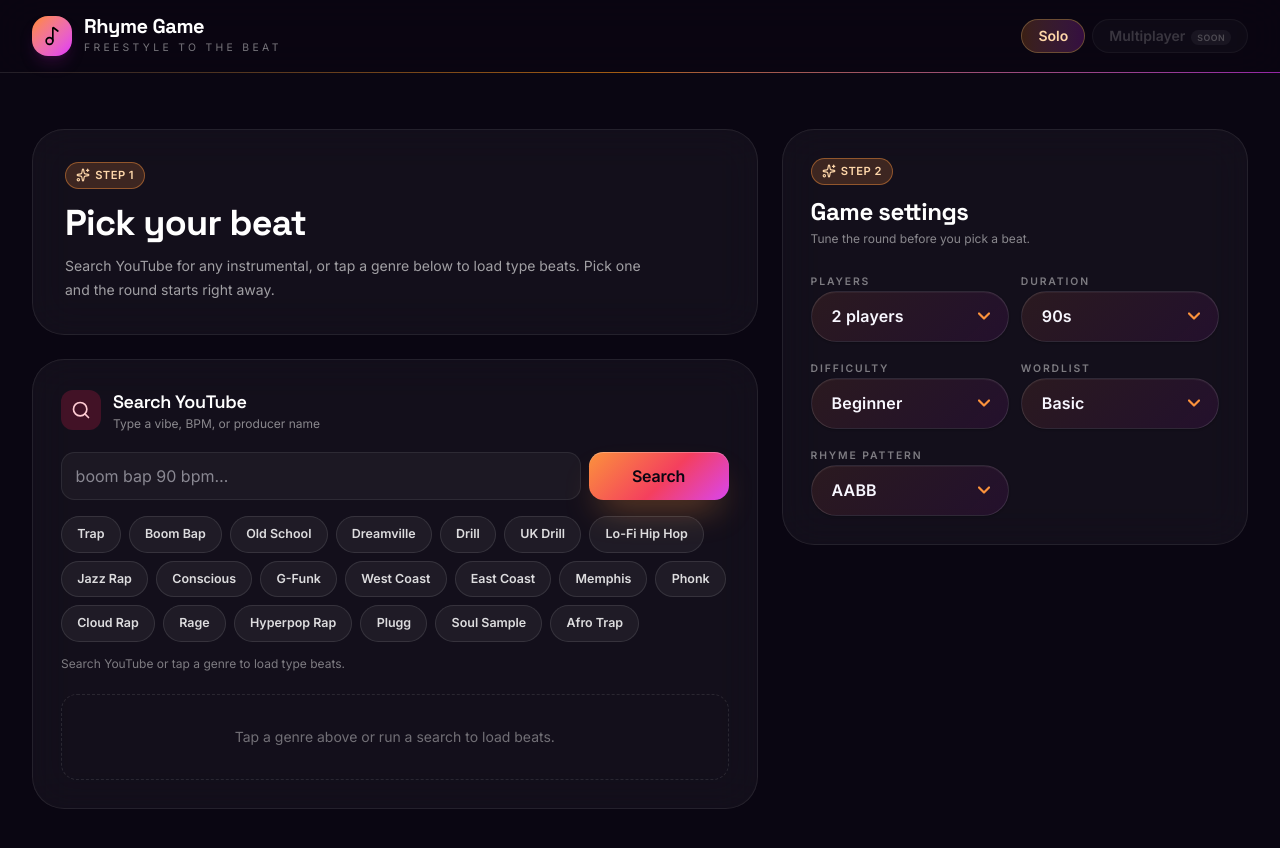
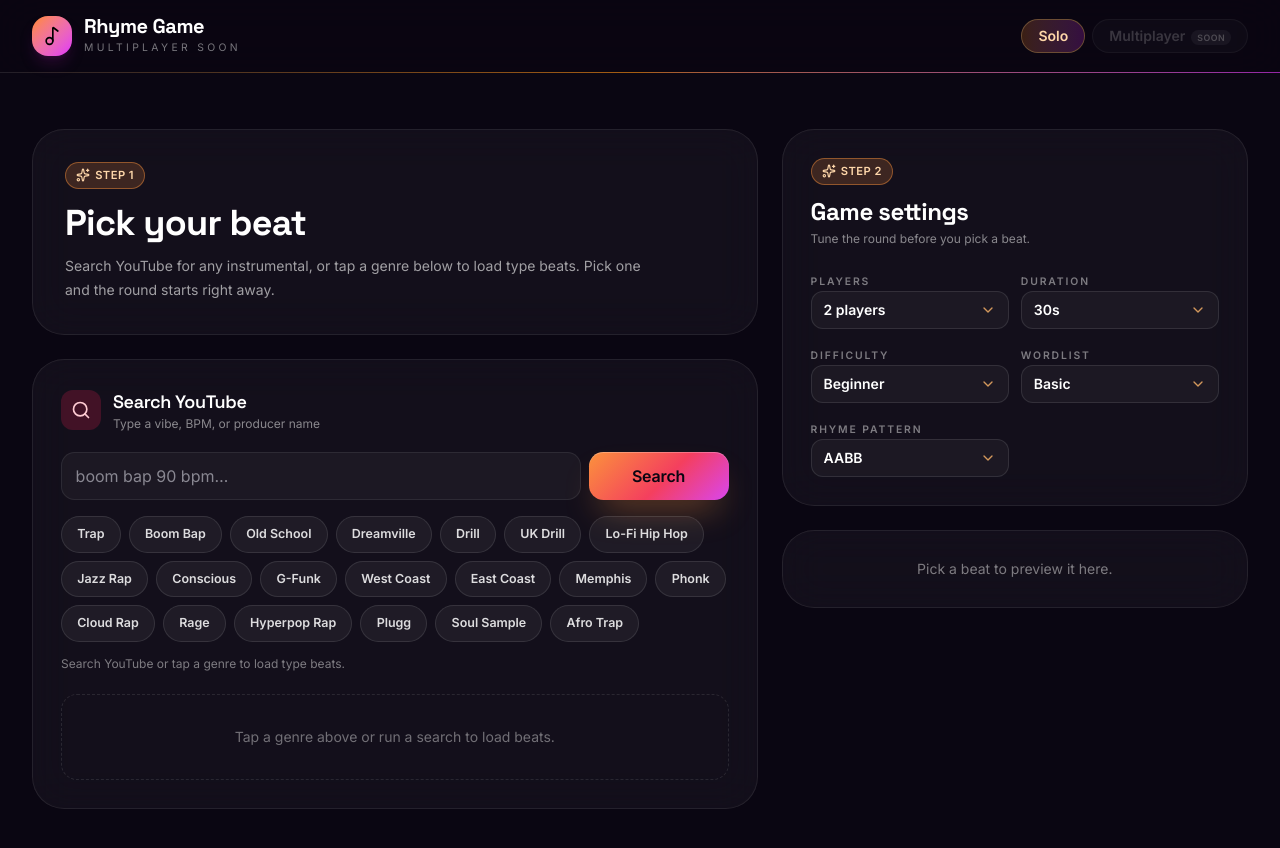
Before and after one commit to dittttt/RhymeGame, a Next.js app: page / in a window 1280 px wide. Built offline with nearby package versions, Linux system fonts and the light colour scheme.

Commit message:
feat: radix dropdowns, slimmer setting controls, beat preview player, new defaults, site polish

```diff
--- a/package.json
+++ b/package.json
@@ -10,6 +10,7 @@
     "test": "vitest run"
   },
   "dependencies": {
+    "@radix-ui/react-select": "^2.2.6",
     "@supabase/supabase-js": "^2.106.0",
     "@vercel/blob": "latest",
     "framer-motion": "^12.39.0",
--- a/src/app/globals.css
+++ b/src/app/globals.css
@@ -216,6 +216,22 @@ select.input:focus {
   color: white;
 }
 
+/* Radix Select popover animation */
+@keyframes select-pop-in {
+  from {
+    opacity: 0;
+    transform: translateY(-4px) scale(0.97);
+  }
+  to {
+    opacity: 1;
+    transform: translateY(0) scale(1);
+  }
+}
+.select-popover[data-state="open"] {
+  animation: select-pop-in 140ms cubic-bezier(0.22, 0.61, 0.36, 1);
+  transform-origin: var(--radix-select-content-transform-origin);
+}
+
 @keyframes pulse-ring {
   0% {
     transform: translate(-50%, -50%) scale(0.95);
--- a/src/app/page.tsx
+++ b/src/app/page.tsx
@@ -14,7 +14,6 @@ import {
   Users,
 } from "lucide-react";
 import {
-  defaultRoundSeconds,
   rhymeModes,
   rhymeWords,
   shuffle,
@@ -26,6 +25,7 @@ import { getBeatClock, secondsPerBeat, VISIBLE_BARS } from "@/lib/beat-clock";
 import { useYouTubePlayer } from "@/lib/use-youtube-player";
 import { WORDLISTS, type WordlistId, getWordlist } from "@/lib/wordlists";
 import { RHYME_PATTERNS, type RhymePattern } from "@/lib/rhyme-patterns";
+import { Select } from "@/components/ui/select";
 
 const RAP_GENRE_CHIPS: string[] = [
   "Trap",
@@ -72,7 +72,7 @@ export default function Home() {
   const [mode, setMode] = useState<RhymeMode>(rhymeModes[0]);
   const [difficulty, setDifficulty] =
     useState<RhymeWord["difficulty"]>("beginner");
-  const [roundSeconds, setRoundSeconds] = useState(defaultRoundSeconds);
+  const [roundSeconds, setRoundSeconds] = useState(30);
   const [numPlayers, setNumPlayers] = useState<number>(2);
   const [wordlistId, setWordlistId] = useState<WordlistId>("basic");
   const [rhymePattern, setRhymePattern] = useState<RhymePattern>("AABB");
@@ -131,7 +131,6 @@ export default function Home() {
         result.metadataConfidence ?? (result.bpm ? "parsed" : "assumed"),
       metadataNotes: result.metadataNotes,
     });
-    setStage("play");
   }
 
   return (
@@ -166,6 +165,7 @@ export default function Home() {
               onYoutubeQueryChange={setYoutubeQuery}
               onSearchYouTube={searchYouTube}
               onSelectYouTubeResult={selectYouTubeResult}
+              onStart={() => setStage("play")}
             />
           ) : selectedBeat ? (
             <GameScreen
@@ -224,7 +224,7 @@ function SiteHeader({
             <p className="mt-1 truncate text-[0.6rem] uppercase tracking-[0.32em] text-white/45 sm:text-[0.65rem]">
               {stage === "play" && selectedBeat
                 ? `${selectedBeat.bpm} BPM · ${selectedBeat.timeSignature} · ${selectedBeat.style}`
-                : "freestyle to the beat"}
+                : "MULTIPLAYER SOON"}
             </p>
           </div>
         </div>
@@ -290,6 +290,7 @@ function BeatPickerScreen(props: {
   onYoutubeQueryChange: (query: string) => void;
   onSearchYouTube: (overrideQuery?: string) => void;
   onSelectYouTubeResult: (result: SearchResult) => void;
+  onStart: () => void;
 }) {
   const {
     selectedBeat,
@@ -312,6 +313,7 @@ function BeatPickerScreen(props: {
     onYoutubeQueryChange,
     onSearchYouTube,
     onSelectYouTubeResult,
+    onStart,
   } = props;
   void _onModeChange;
   void mode;
@@ -464,78 +466,101 @@ function BeatPickerScreen(props: {
 
           <div className="mt-5 grid grid-cols-2 gap-3">
             <Field label="Players">
-              <select
-                className="input"
-                value={numPlayers}
-                onChange={(e) => onNumPlayersChange(Number(e.target.value))}
-              >
-                {[1, 2, 3, 4].map((item) => (
-                  <option key={item} value={item}>
-                    {item} {item === 1 ? "player" : "players"}
-                  </option>
-                ))}
-              </select>
+              <Select<string>
+                ariaLabel="Players"
+                value={String(numPlayers)}
+                onValueChange={(v) => onNumPlayersChange(Number(v))}
+                options={[1, 2, 3, 4].map((n) => ({
+                  value: String(n),
+                  label: `${n} ${n === 1 ? "player" : "players"}`,
+                }))}
+              />
             </Field>
             <Field label="Duration">
-              <select
-                className="input"
-                value={roundSeconds}
-                onChange={(e) => onRoundSecondsChange(Number(e.target.value))}
-              >
-                {[60, 90, 120, 180].map((item) => (
-                  <option key={item} value={item}>
-                    {item}s
-                  </option>
-                ))}
-              </select>
+              <Select<string>
+                ariaLabel="Duration"
+                value={String(roundSeconds)}
+                onValueChange={(v) => onRoundSecondsChange(Number(v))}
+                options={[15, 30, 45, 60, 90, 120, 180].map((n) => ({
+                  value: String(n),
+                  label: `${n}s`,
+                }))}
+              />
             </Field>
             <Field label="Difficulty">
-              <select
-                className="input"
+              <Select<RhymeWord["difficulty"]>
+                ariaLabel="Difficulty"
                 value={difficulty}
-                onChange={(e) =>
-                  onDifficultyChange(
-                    e.target.value as RhymeWord["difficulty"],
-                  )
-                }
-              >
-                <option value="beginner">Beginner</option>
-                <option value="intermediate">Intermediate</option>
-                <option value="advanced">Advanced</option>
-              </select>
+                onValueChange={onDifficultyChange}
+                options={[
+                  { value: "beginner", label: "Beginner" },
+                  { value: "intermediate", label: "Intermediate" },
+                  { value: "advanced", label: "Advanced" },
+                ]}
+              />
             </Field>
             <Field label="Wordlist">
-              <select
-                className="input"
+              <Select<WordlistId>
+                ariaLabel="Wordlist"
                 value={wordlistId}
-                onChange={(e) =>
-                  onWordlistChange(e.target.value as WordlistId)
-                }
-              >
-                {WORDLISTS.map((w) => (
-                  <option key={w.id} value={w.id}>
-                    {w.label}
-                  </option>
-                ))}
-              </select>
+                onValueChange={onWordlistChange}
+                options={WORDLISTS.map((w) => ({
+                  value: w.id,
+                  label: w.label,
+                }))}
+              />
             </Field>
             <Field label="Rhyme pattern">
-              <select
-                className="input"
+              <Select<RhymePattern>
+                ariaLabel="Rhyme pattern"
                 value={rhymePattern}
-                onChange={(e) =>
-                  onRhymePatternChange(e.target.value as RhymePattern)
-                }
-              >
-                {RHYME_PATTERNS.map((p) => (
-                  <option key={p} value={p}>
-                    {p}
-                  </option>
-                ))}
-              </select>
+                onValueChange={onRhymePatternChange}
+                options={RHYME_PATTERNS.map((p) => ({ value: p, label: p }))}
+              />
             </Field>
           </div>
         </div>
+
+        {/* Beat preview */}
+        {selectedBeat ? (
+          <div className="glass rounded-[2rem] p-6 sm:p-7">
+            <div className="flex items-center justify-between gap-3">
+              <div className="min-w-0">
+                <p className="chip chip-accent">
+                  <Play className="size-3.5" /> Preview
+                </p>
+                <p className="mt-2 line-clamp-1 font-display text-base font-semibold">
+                  {selectedBeat.title}
+                </p>
+                <p className="truncate text-xs text-white/45">
+                  {selectedBeat.bpm} BPM · {selectedBeat.timeSignature} ·{" "}
+                  {selectedBeat.channel}
+                </p>
+              </div>
+            </div>
+            <div className="mt-4 overflow-hidden rounded-2xl border border-white/10 bg-black/40">
+              <iframe
+                key={selectedBeat.youtubeVideoId}
+                src={`https://www.youtube.com/embed/${selectedBeat.youtubeVideoId}?rel=0&modestbranding=1`}
+                title="Beat preview"
+                allow="encrypted-media; picture-in-picture"
+                allowFullScreen
+                className="aspect-video w-full"
+              />
+            </div>
+            <button
+              type="button"
+              onClick={onStart}
+              className="primary-button mt-4 w-full"
+            >
+              <Play className="size-4" /> Start round
+            </button>
+          </div>
+        ) : (
+          <div className="glass rounded-[2rem] p-6 text-center text-sm text-white/45 sm:p-7">
+            Pick a beat to preview it here.
+          </div>
+        )}
       </aside>
     </div>
   );
--- /dev/null
+++ b/src/components/ui/select.tsx
@@ -0,0 +1,71 @@
+"use client";
+
+import * as React from "react";
+import * as RSelect from "@radix-ui/react-select";
+import { Check, ChevronDown } from "lucide-react";
+
+type SelectProps<T extends string> = {
+  value: T;
+  onValueChange: (value: T) => void;
+  options: { value: T; label: React.ReactNode }[];
+  ariaLabel?: string;
+  placeholder?: string;
+  className?: string;
+};
+
+export function Select<T extends string>({
+  value,
+  onValueChange,
+  options,
+  ariaLabel,
+  placeholder,
+  className,
+}: SelectProps<T>) {
+  return (
+    <RSelect.Root
+      value={value}
+      onValueChange={(v) => onValueChange(v as T)}
+    >
+      <RSelect.Trigger
+        aria-label={ariaLabel}
+        className={
+          "group flex w-full items-center justify-between gap-2 rounded-xl border border-white/10 bg-white/[0.04] px-3 py-2 text-sm font-semibold text-white outline-none transition-all " +
+          "hover:border-orange-300/50 hover:bg-white/[0.07] focus-visible:border-orange-300/80 focus-visible:ring-2 focus-visible:ring-orange-400/30 " +
+          "data-[state=open]:border-orange-300/80 data-[state=open]:ring-2 data-[state=open]:ring-orange-400/30 " +
+          (className ?? "")
+        }
+      >
+        <RSelect.Value placeholder={placeholder} />
+        <RSelect.Icon className="text-orange-300/80 transition-transform group-data-[state=open]:rotate-180">
+          <ChevronDown className="size-4" />
+        </RSelect.Icon>
+      </RSelect.Trigger>
+      <RSelect.Portal>
+        <RSelect.Content
+          position="popper"
+          sideOffset={6}
+          className="select-popover z-50 min-w-[var(--radix-select-trigger-width)] overflow-hidden rounded-2xl border border-white/10 bg-[#150a24]/95 p-1 shadow-2xl shadow-black/60 backdrop-blur-xl"
+          style={{
+            backgroundImage:
+              "linear-gradient(135deg, rgba(251,146,60,0.06) 0%, rgba(217,70,239,0.06) 100%)",
+          }}
+        >
+          <RSelect.Viewport className="p-1">
+            {options.map((opt) => (
+              <RSelect.Item
+                key={opt.value}
+                value={opt.value}
+                className="relative flex cursor-pointer select-none items-center justify-between gap-2 rounded-xl px-3 py-2 text-sm font-semibold text-white/85 outline-none transition-colors data-[highlighted]:bg-gradient-to-r data-[highlighted]:from-orange-400/20 data-[highlighted]:to-fuchsia-500/20 data-[highlighted]:text-white data-[state=checked]:text-orange-200"
+              >
+                <RSelect.ItemText>{opt.label}</RSelect.ItemText>
+                <RSelect.ItemIndicator>
+                  <Check className="size-4 text-orange-300" />
+                </RSelect.ItemIndicator>
+              </RSelect.Item>
+            ))}
+          </RSelect.Viewport>
+        </RSelect.Content>
+      </RSelect.Portal>
+    </RSelect.Root>
+  );
+}
```
Also changed, not shown: 2 other files (tests, documents, lock files or other folders).
